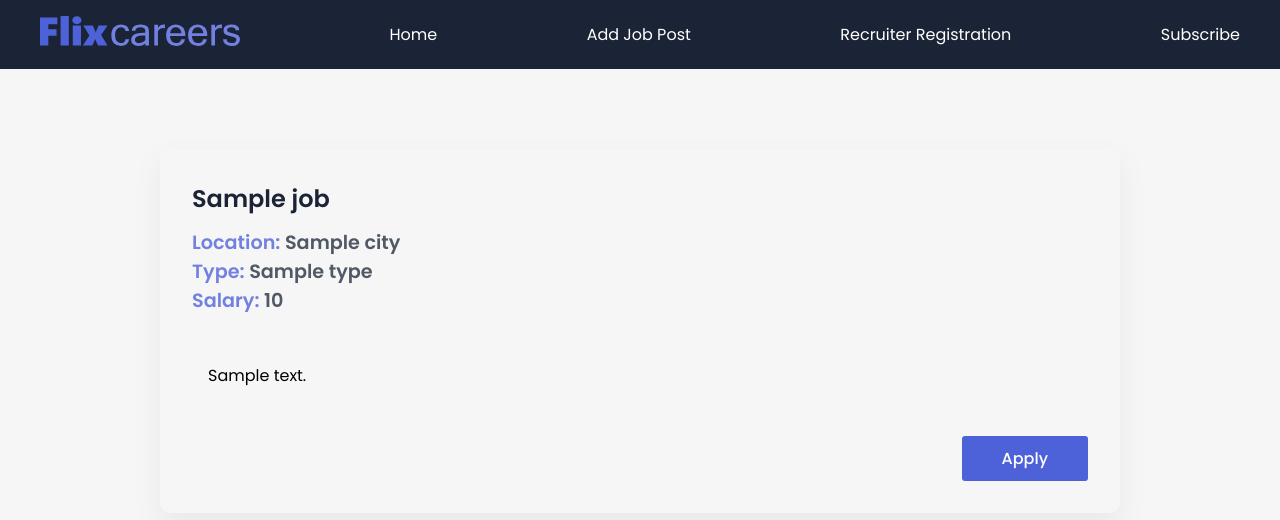
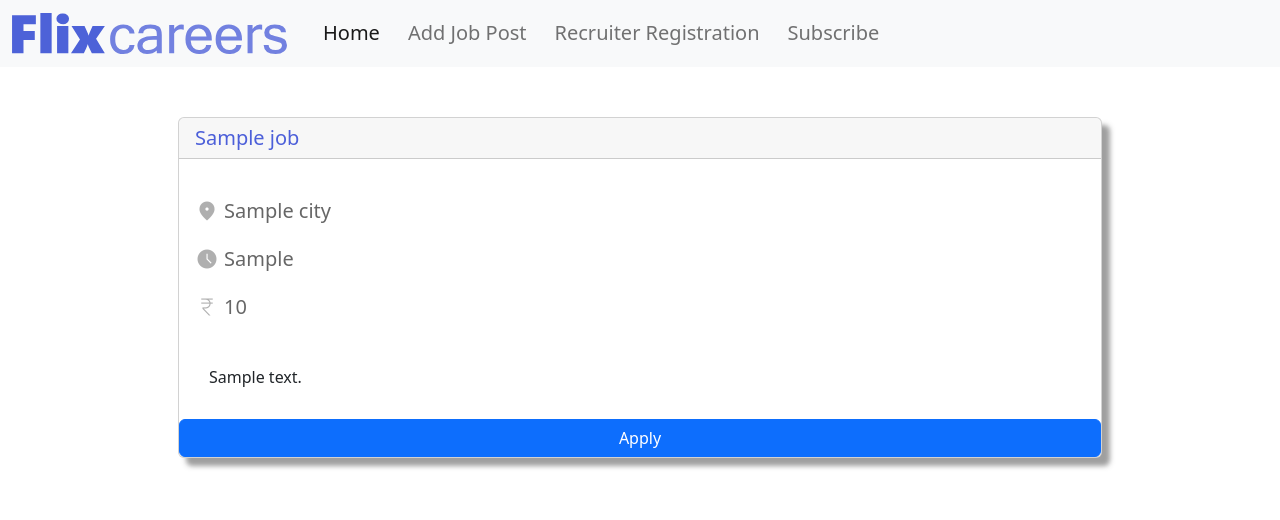
Before and after one commit to dhruv861/My-Projects, a Django app: template Jobportal/templates/jobportal/Details.html in a window 1280 px wide. Shown: the top 520 px of the page. Run offline with Django 3.2, Linux system fonts and the light colour scheme; the template is opened without the code that fills it: most values are stand-ins (such as "Sample title", 1, 10 or a date in 2020).

Commit message:
UI modified

```diff
--- a/Jobportal/templates/jobportal/Details.html
+++ b/Jobportal/templates/jobportal/Details.html
@@ -4,27 +4,36 @@
     FlixCareers | Description {{job.title}}
 {% endblock title %}
 
-{% block content %}
-<section>
-    <div class="container">
-      <div class="view-post">
-        <h1 class="jobtitle">
-          {{ Job.title }}
-        </h1>
-        <p class="location it">Location: <span>{{Job.location.city}}</span></p>
-        <p class="status it">Type: <span>{{Job.type}}</span></p>
-        <p class="budget it">Salary: <span>{{Job.salary}}</span></p>
-        <div class="desc">
-          <p class="details">
-            {{Job.description}}
-          </p>
+
+
+    {% block content %}
+    {% comment %} <section style="background-color: rgba(211, 211, 211, 0.308); position:relative ">  {% endcomment %}
+   <div style="margin: auto;width: 80%;padding: 50px;  ">
+        <div class="card" style="width: 100%;box-shadow: 8px 8px 5px rgba(68, 68, 68, 0.512);">
+            <Strong><h5 class="card-header" style="color:#4c5fd9;">{{ Job.title }}</h5></Strong>
+            <div class="card-body"></div>
+            <div style="padding: 8px 16px 8px 16px; display:flex;">
+                <span class="material-symbols-outlined">
+                    location_on
+                </span>
+                <h5 class="card-title" style="padding-left:5px; color:#00000099;">{{Job.location.city}}</h5>
+            </div>
+            <div style="padding: 8px 16px 8px 16px;display:flex;">
+                <span class="material-symbols-outlined">
+                    schedule
+                </span>
+                <h5 class="card-title" style="padding-left:5px;color:#00000099;">{{Job.job_type}}</h5>
+            </div>
+            <div style="padding: 8px 16px 8px 16px;display:flex;">
+                <span class="material-symbols-outlined">
+                    currency_rupee
+                </span>
+                <h5 class="card-title" style="padding-left:5px ;color:#00000099;">{{Job.salary}}</h5>
+            </div>
+            <div style="padding:30px"><p class="card-text" style="max-height: 300px;overflow-y: scroll;">{{Job.description}}</p></div>
+            <a href="{% url 'thankyou' %}" class="btn btn-primary">Apply</a>
+            </div>
         </div>
-        <div class="buttons" align="right">
-          <a href="{% url 'thankyou' %}">
-          <button class="apply">Apply</button>
-          </a>
-        </div>
-      </div>
-    </div>
-  </section>
+     </div>
+   {% comment %} </section>  {% endcomment %}
 {% endblock content %}
--- a/Jobportal/templates/jobportal/base.html
+++ b/Jobportal/templates/jobportal/base.html
@@ -1,55 +1,56 @@
 {% load static %}
-<!DOCTYPE html>
-<html lang="en">
+<!doctype html>
+<html lang="en" style="height: 60px;">
   <head>
-    <meta charset="UTF-8" />
-    <meta http-equiv="X-UA-Compatible" content="IE=edge" />
-    <meta name="viewport" content="width=device-width, initial-scale=1.0" />
-    <link rel="stylesheet" href="{% static 'jobapp/style.css' %}" />
-    <link
-      href="https://fonts.googleapis.com/css?family=Material+Icons|Material+Icons+Outlined|Material+Icons+Two+Tone|Material+Icons+Round|Material+Icons+Sharp"
-      rel="stylesheet"
-    />
+    <meta charset="utf-8">
+    <meta name="viewport" content="width=device-width, initial-scale=1">
+    <title> {% block title %}
+        Job's Website{% endblock title %}</title>
+    <link href="https://cdn.jsdelivr.net/npm/bootstrap@5.2.3/dist/css/bootstrap.min.css" rel="stylesheet" integrity="sha384-rbsA2VBKQhggwzxH7pPCaAqO46MgnOM80zW1RWuH61DGLwZJEdK2Kadq2F9CUG65" crossorigin="anonymous">
     <link rel="stylesheet" href="https://fonts.googleapis.com/css2?family=Material+Symbols+Outlined:opsz,wght,FILL,GRAD@20..48,100..700,0..1,-50..200" />
-    <title>
-        {% block title %}
-        Job's Website{% endblock title %}
-    </title>
 
+    <style>
+      .material-symbols-outlined {
+        font-variation-settings:
+        'FILL' 1,
+        'wght' 300,
+        'GRAD' 0,
+        'opsz' 48;
+        color: #00000050;
+      }
+      </style>
   </head>
   <body>
-    <header>
-      <nav class='navbar'>
-        <div class="container">
-          <div class="logo">
-            <a href="{% url 'home' %}">
-                <img src="{% static 'jobapp/logo.svg' %}" alt="" >
-            </a>
+    <nav class="navbar navbar-expand-lg bg-light">
+        <div class="container-fluid">
+          <a class="navbar-brand" href="{% url 'home' %}">
+            <img src="{% static 'jobapp/logo.svg' %}" alt="" style="width: 275px;">
+          </a>
+          <button class="navbar-toggler" type="button" data-bs-toggle="collapse" data-bs-target="#navbarTogglerDemo02" aria-controls="navbarTogglerDemo02" aria-expanded="false" aria-label="Toggle navigation">
+            <span class="navbar-toggler-icon"></span>
+          </button>
+          <div class="collapse navbar-collapse" id="navbarTogglerDemo02">
+            <ul class="navbar-nav me-auto mb-2 mb-lg-0">
+              <li class="nav-item">
+                <a class="nav-link active" style="font-size: 20px;padding-left: 20px;" aria-current="page" href="{% url 'home' %}">Home</a>
+              </li>
+              <li class="nav-item">
+                <a class="nav-link" style="font-size: 20px;padding-left: 20px;" href="{% url 'add_jobpost' %}">Add Job Post</a>
+              </li>
+              <li class="nav-item">
+                <a class="nav-link" style="font-size: 20px;padding-left: 20px;" href="{% url 'recruiter_registration' %}">Recruiter Registration</a>
+              </li>
+              <li class="nav-item">
+                <a class="nav-link" style="font-size: 20px;padding-left: 20px;" href="{% url 'subscribe' %}">Subscribe</a>
+              </li>
+            </ul>
+
           </div>
-
-          <div class="" name='links'>
-            <a href="{% url 'home' %}">Home</a>
-          </div>
-          <div class="" name='links'>
-            <a href="{% url 'add_jobpost' %}">Add Job Post</a>
-          </div>
-          <div class="" name='links'>
-            <a href="{% url 'recruiter_registration' %}">Recruiter Registration</a>
-          </div>
-          <div class="" name='links'>
-            <a href="{% url 'subscribe' %}">Subscribe</a>
-          </div>
-
-           {% comment %} <span class="material-icons menu" onclick= "menu()"> menu </span>   {% endcomment %}
         </div>
       </nav>
-    </header>
-
-
-    {% block content %}
+      {% block content %}
 
     {% endblock content %}
-
-    <script src="{% static 'jobapp/app.js' %}"></script>
+    <script src="https://cdn.jsdelivr.net/npm/bootstrap@5.2.3/dist/js/bootstrap.bundle.min.js" integrity="sha384-kenU1KFdBIe4zVF0s0G1M5b4hcpxyD9F7jL+jjXkk+Q2h455rYXK/7HAuoJl+0I4" crossorigin="anonymous"></script>
   </body>
 </html>
--- a/empmanage/templates/empmanage/navbar.html
+++ b/empmanage/templates/empmanage/navbar.html
@@ -10,7 +10,7 @@
   <body>
     <nav class="navbar navbar-expand-lg bg-light">
       <div class="container-fluid">
-        <a class="navbar-brand" href="#">Employee</a>
+        <a class="navbar-brand" href="{% url 'emphome' %}" style="color:#4c5fd9;">Employee Management</a>
         <button class="navbar-toggler" type="button" data-bs-toggle="collapse" data-bs-target="#navbarSupportedContent" aria-controls="navbarSupportedContent" aria-expanded="false" aria-label="Toggle navigation">
           <span class="navbar-toggler-icon"></span>
         </button>
```
Also changed, not shown: Jobportal/templates/jobportal/add_jobpost.html (+9 -8 lines), Jobportal/templates/jobportal/author.html (+8 -7 lines), Jobportal/templates/jobportal/home.html (+24 -29 lines), Jobportal/templates/jobportal/subscribe.html (+11 -11 lines), Templates/index.html (+5 -7 lines), empmanage/templates/empmanage/home.html (+53 -6 lines), Jobportal/static/jobapp/job_portal.png, db.sqlite3, empmanage/static/empmanage/Emp_Manage.png.
